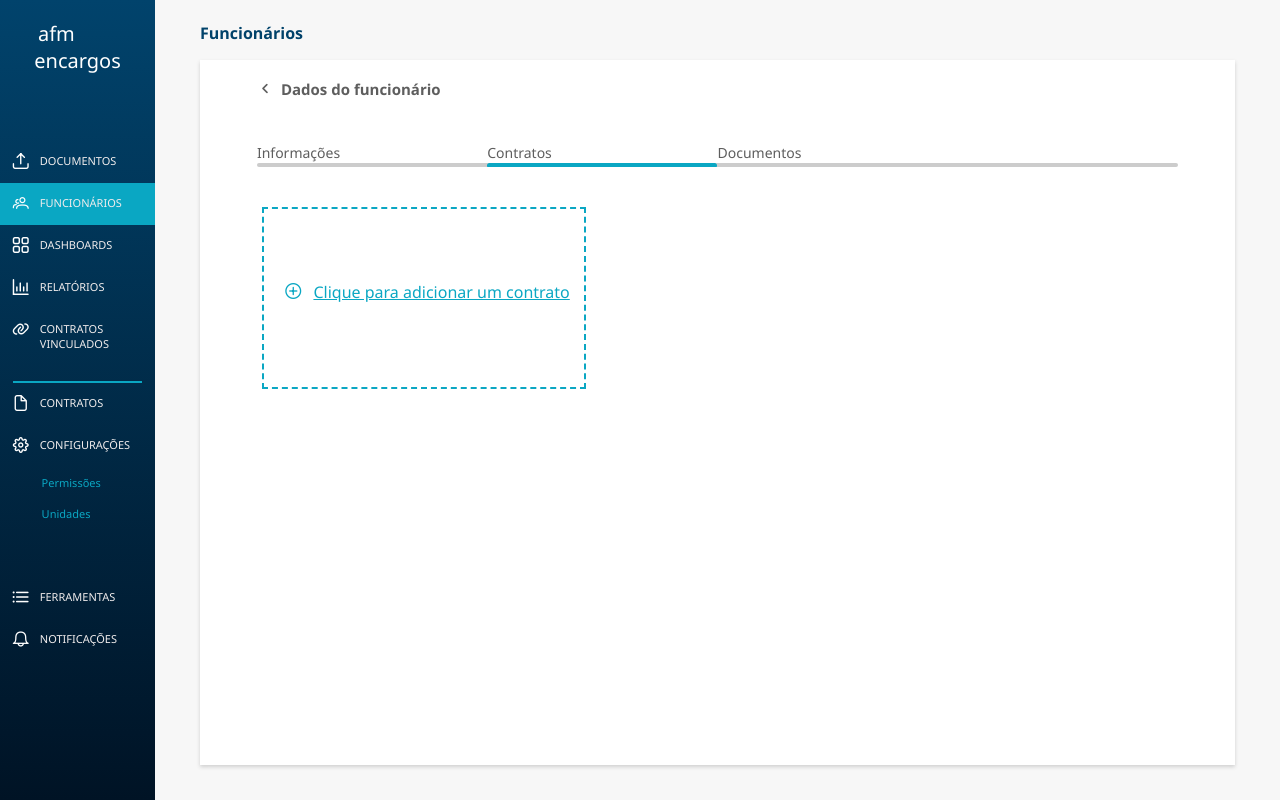
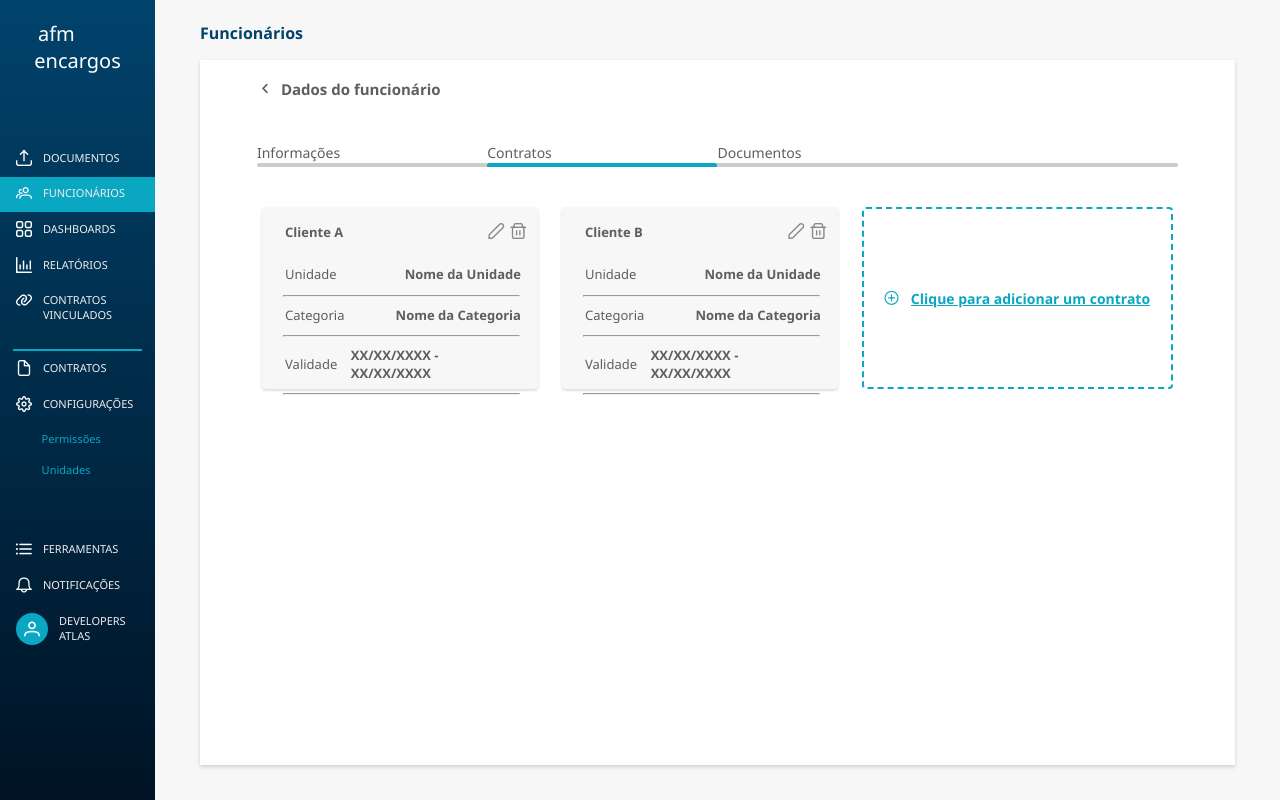
Before and after one commit to vbassodaga/test-frontend-atlas, an Angular app: page /contract in a window 1280 px wide. Built offline with nearby package versions, Linux system fonts and the light colour scheme.

Commit message:
Bugs correction and second modal creation

```diff
--- a/src/app/app.component.html
+++ b/src/app/app.component.html
@@ -64,6 +64,12 @@
           <span class="item">Notificações</span>
         </a>
       </li>
+      <li>
+        <a href="javascript:;">
+          <span class="icon"><i class="pi pi-user"></i></span>
+          <span class="item">Developers Atlas</span>
+        </a>
+      </li>
     </ul>
   </div>
 
--- a/src/app/app.component.scss
+++ b/src/app/app.component.scss
@@ -7,19 +7,22 @@
     top: 0;
     left: 0;
     width: 9.688rem;
-    height: 100vh;
+    height: 100%;
     padding: 1.25rem 0;
     transition: all 0.5s ease;
 
     ul li a {
-      padding: 0.75rem 0.8rem;
       color: rgb(241, 237, 237);
       font-size: 0.688rem;
       text-transform: uppercase;
       position: relative;
+      gap: 0.688rem;
       display: flex;
-      gap: 0.688rem;
-      text-align: left;
+      justify-content: left;
+      align-items: left;
+      padding-top: 0.55rem;
+      padding-left: 1rem;
+      padding-bottom: 0.55rem;
 
       &:hover,
       &.active {
@@ -154,3 +157,11 @@
   text-align: left;
   padding: 0.5rem 2.6rem;
 }
+
+.pi-user {
+  background-color: #0AA7C3;
+  padding: 0.5rem 0.5rem 0.5rem 0.5rem;
+  border-radius: 50%;
+  width: 2rem;
+  height: 2rem;
+}
--- a/src/app/contract/components/index/index.component.html
+++ b/src/app/contract/components/index/index.component.html
@@ -1,7 +1,36 @@
-<div class="modal-box">
-  <a href="javascript:;" (click)="showModal = true"><i style="margin-right: 0.766rem;"
-      class="pi pi-plus-circle"></i>Clique para adicionar um
-    contrato</a>
+<div class="grid-container">
+  <div class="modal-box-contents">
+    <ul>
+      <a href="javascript:;"><i class="pi pi-trash"></i></a>
+      <a href="javascript:;" (click)="showModal = true"><i class="pi pi-pencil"></i></a>
+      <li class="lititle">Cliente A</li>
+      <li class="li-text"><span>Unidade</span><span class="li-bold">Nome da Unidade</span></li>
+      <hr class="solid">
+      <li class="li-text"><span>Categoria</span><span class="li-bold">Nome da Categoria</span></li>
+      <hr class="solid">
+      <li class="li-text"><span>Validade</span><span class="li-bold">XX/XX/XXXX - XX/XX/XXXX</span></li>
+      <hr class="solid">
+    </ul>
+  </div>
+  <div class="modal-box-contents">
+    <ul>
+      <a href="javascript:;"><i class="pi pi-trash"></i></a>
+      <a href="javascript:;" (click)="showModal = true"><i class="pi pi-pencil"></i></a>
+      <li class="lititle">Cliente B</li>
+      <li class="li-text"><span>Unidade</span><span class="li-bold">Nome da Unidade</span></li>
+      <hr class="solid">
+      <li class="li-text"><span>Categoria</span><span class="li-bold">Nome da Categoria</span></li>
+      <hr class="solid">
+      <li class="li-text"><span>Validade</span><span class="li-bold">XX/XX/XXXX - XX/XX/XXXX</span></li>
+      <hr class="solid">
+    </ul>
+  </div>
+  <div class="modal-box">
+    <a href="javascript:;" (click)="showModal = true">
+      <i class="pi pi-plus-circle"></i>
+      <span>Clique para adicionar um contrato</span>
+    </a>
+  </div>
 </div>
 <div [ngClass]="showModal ? 'modal-window' : 'hidden'">
   <div *ngIf="showModal">
--- a/src/app/contract/components/index/index.component.scss
+++ b/src/app/contract/components/index/index.component.scss
@@ -1,22 +1,27 @@
 .modal-box {
-  width: 20.25rem;
+  width: 100%;
   height: 11.375rem;
   border: 0.16rem dashed;
   margin-top: 2.5rem;
-  margin-left: 3.9rem;
+  gap: 1.5rem;
   color: #0AA7C3;
+  display: flex;
+  justify-content: center;
+  align-items: center;
+  border-radius: 0.25rem;
 
   a {
     color: #0AA7C3;
     font-family: 'Segoe UI', Tahoma, Geneva, Verdana, sans-serif;
     margin: 1.3rem;
-    margin-top: 4.5rem;
-    position: fixed;
     opacity: 1;
-  }
+    white-space: nowrap;
+    font-size: 0.875rem;
 
-  a:link {
-    text-decoration: underline;
+    >span {
+      text-decoration: underline;
+      font-weight: 600;
+    }
   }
 }
 
@@ -43,6 +48,7 @@
     transform: translate(-50%, -50%);
     padding: 1.5rem 2.469rem 1rem 2.5rem;
     background: #F7F7F7;
+    border-radius: .25rem;
   }
 
   h3 {
@@ -147,3 +153,76 @@ select {
   font-family: 'Segoe UI', Tahoma, Geneva, Verdana, sans-serif;
   margin: 0rem 0.992rem -1.5rem 0rem;
 }
+
+.pi-plus-circle {
+  margin-right: 0.766rem;
+}
+
+.grid-container {
+  display: grid;
+  grid-template-columns: 1fr 1fr 1fr;
+  width: 100%;
+  padding: 0 3.88rem;
+  gap: 1.5rem;
+}
+
+.modal-box-contents {
+  width: 100%;
+  height: 11.375rem;
+  margin-top: 2.5rem;
+  background-color: #F7F7F7;
+  box-shadow: 0px 0.1rem 0.18rem #00000029;
+  gap: 1.5rem;
+  border-radius: 0.25rem;
+
+  a {
+    color: #00000029;
+    font-family: 'Segoe UI', Tahoma, Geneva, Verdana, sans-serif;
+  }
+
+  li {
+    color: #5E5E5E;
+    font-size: 0.813rem;
+    margin-left: 1.438rem;
+    padding-bottom: 0.531rem;
+  }
+}
+
+.lititle {
+  font-weight: bold;
+  font-size: 0.875rem;
+  margin-top: 1rem;
+  margin-bottom: 1rem;
+  margin-left: 1.438rem;
+}
+
+.li-text {
+  display: flex;
+  justify-content: space-between;
+  align-items: center;
+
+  .li-bold {
+    font-weight: bold;
+    padding-left: 0.85rem;
+    margin-right: 1.063rem;
+  }
+}
+
+.solid {
+  margin-left: 1.3rem;
+  width: 86%;
+  margin-top: 0.2rem;
+  margin-bottom: 0.531rem;
+}
+
+.pi-pencil {
+  float: right;
+  width: 8%;
+  color: #898989;
+}
+
+.pi-trash {
+  float: right;
+  width: 10%;
+  color: #898989;
+}
```
